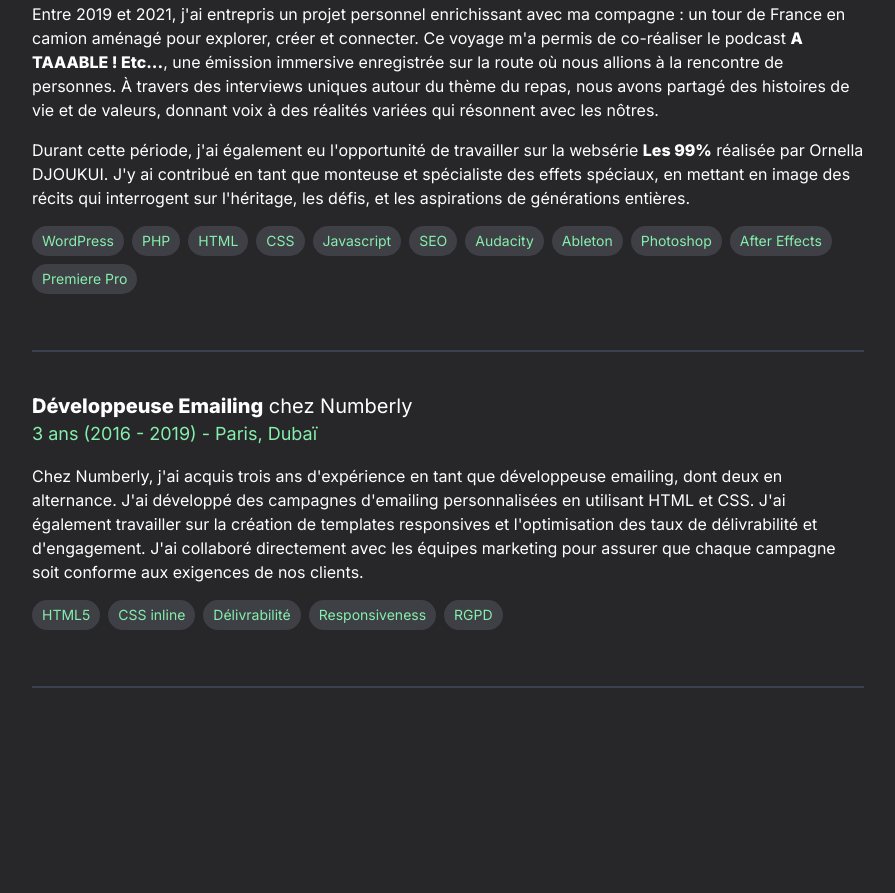
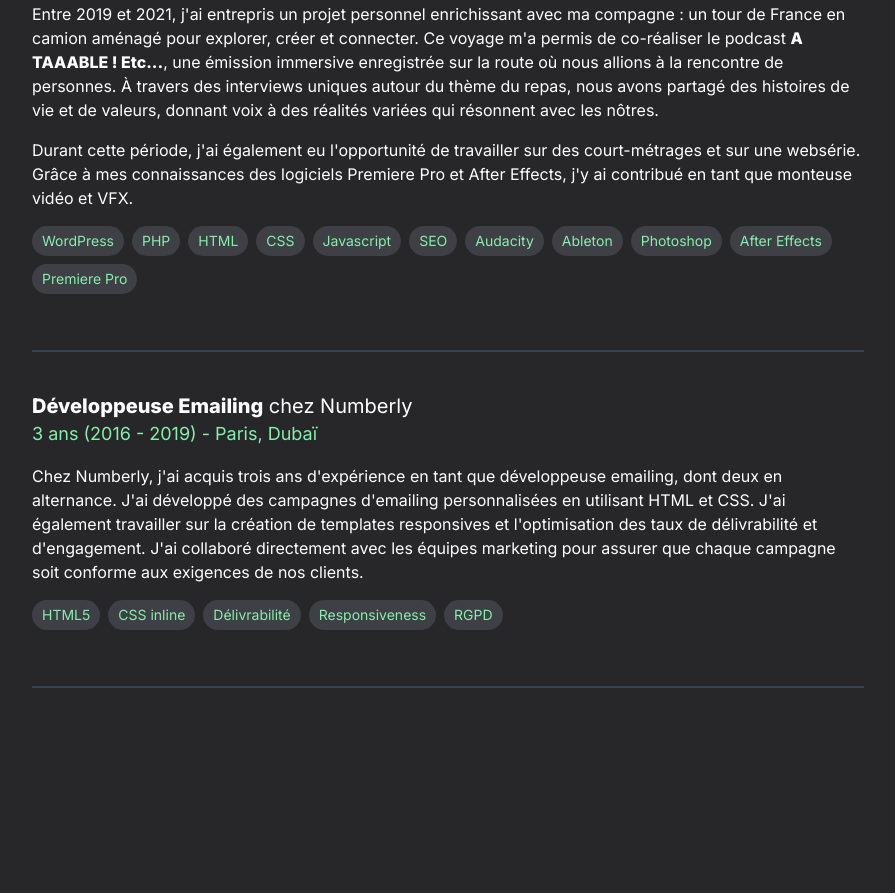
Before and after one commit to wumiolabisi/gettoknowme, a Next.js app: page / in a window 1280 px wide. Shown: the part 4200-5093 px from the top of the page, without its empty margins (192-1087 px from the left). Built offline with nearby package versions, Linux system fonts and the light colour scheme.

Commit message:
Modif XP Personnel

```diff
--- a/src/_sections/Experiences.js
+++ b/src/_sections/Experiences.js
@@ -72,9 +72,8 @@ const Experiences = () => {
                         À travers des interviews uniques autour du thème du repas, nous avons partagé des histoires de vie et de valeurs,
                         donnant voix à des réalités variées qui résonnent avec les nôtres.</p>
                     <p className="mt-4">Durant cette période, j&apos;ai également eu
-                        l&apos;opportunité de travailler sur la websérie <strong>Les 99%</strong> réalisée par Ornella DJOUKUI.
-                        J&apos;y ai contribué en tant que monteuse et spécialiste des effets spéciaux, en mettant
-                        en image des récits qui interrogent sur l&apos;héritage, les défis, et les aspirations de générations entières.
+                        l&apos;opportunité de travailler sur des court-métrages et sur une websérie. Grâce à mes connaissances des
+                        logiciels Premiere Pro et After Effects, j&apos;y ai contribué en tant que monteuse vidéo et VFX.
                     </p>
                     <section className="my-4 flex flex-row flex-wrap justify-start items-center gap-2">
                         <span className="badge rounded-full bg-zinc-700 text-green-300 text-sm">WordPress</span>
```
